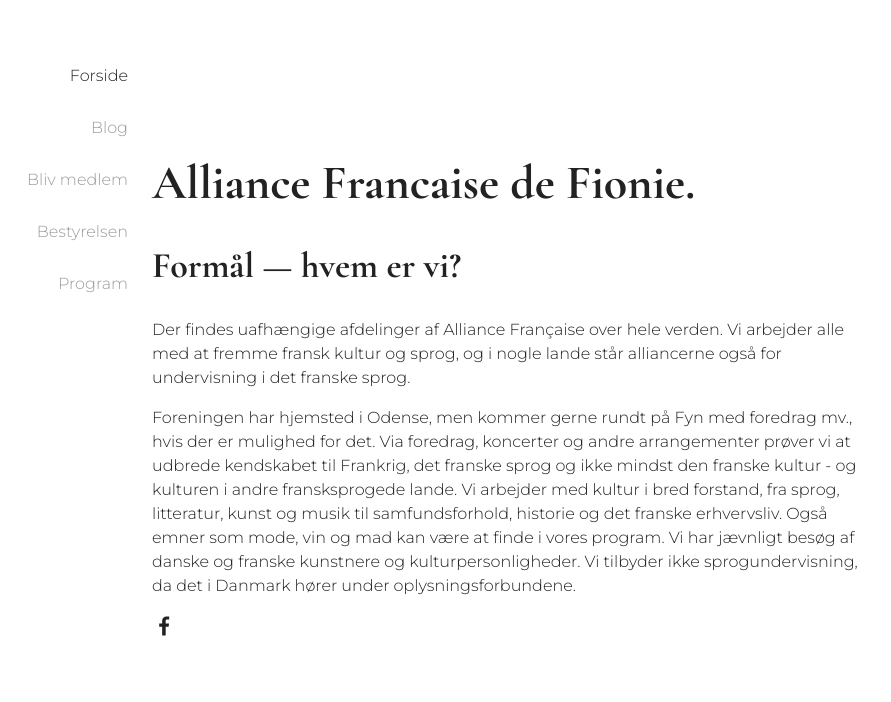
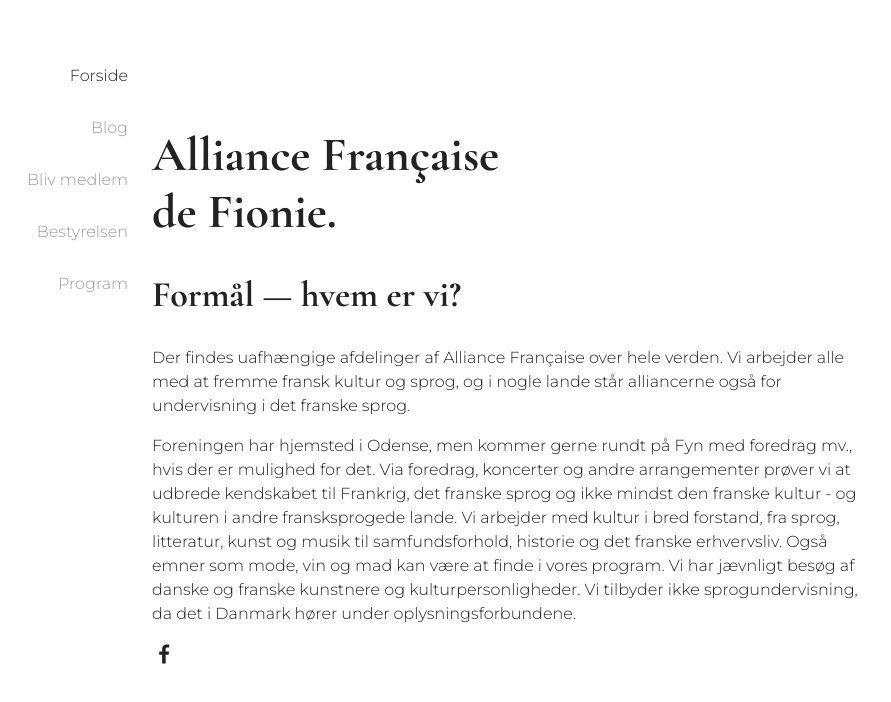
Before and after one commit to m-kales/af-de-fionie, a Next.js app: page / in a window 1280 px wide. Shown: the top 702 px of the page, without its empty margins (0-891 px from the left). Built offline with nearby package versions, Linux system fonts and the light colour scheme.

Commit message:
Add special character

```diff
--- a/src/pages/index.tsx
+++ b/src/pages/index.tsx
@@ -12,7 +12,8 @@
       <div className="container">
         <div>
           <h1>
-            Alliance Francaise de Fionie.
+            Alliance Française <br />
+             de Fionie.
           </h1>
           <h2>Formål — hvem er vi?</h2>
           <p>Der findes uafhængige afdelinger af Alliance Française over hele verden. Vi arbejder alle med at
```
